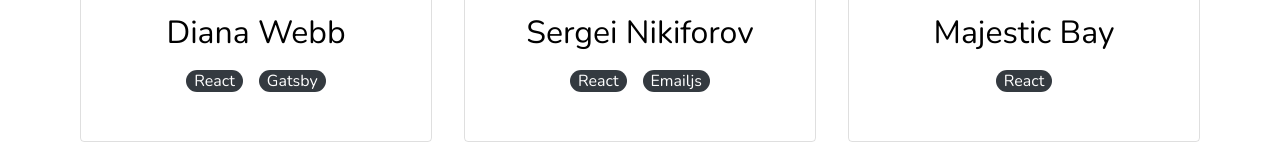
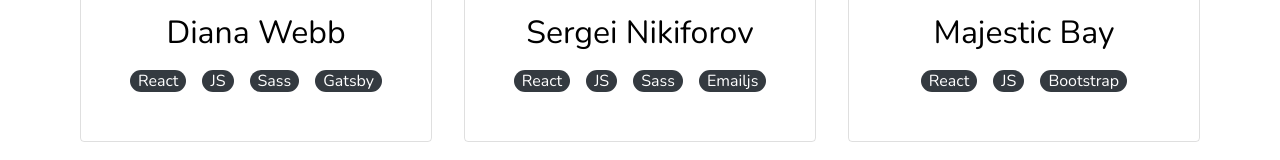
Before and after one commit to lyly2112/Portfolio2021, a React (Create React App) app: page / in a window 1280 px wide. Shown: the part 2605-2765 px from the top of the page. Built offline with nearby package versions, Linux system fonts and the light colour scheme.

Commit message:
Add tools to the icons in Portfolio component.

```diff
--- a/src/components/Portfolio.js
+++ b/src/components/Portfolio.js
@@ -23,6 +23,8 @@ function Portfolio() {
           <div className="portfolio__project-header">Diana Webb</div>
           <div className="portfolio__project-tools">
             <div className="portfolio__project-tool">React</div>
+            <div className="portfolio__project-tool">JS</div>
+            <div className="portfolio__project-tool">Sass</div>
             <div className="portfolio__project-tool">Gatsby</div>
           </div>
         </div>
@@ -37,6 +39,8 @@ function Portfolio() {
           <div className="portfolio__project-header">Sergei Nikiforov</div>
           <div className="portfolio__project-tools">
             <div className="portfolio__project-tool">React</div>
+            <div className="portfolio__project-tool">JS</div>
+            <div className="portfolio__project-tool">Sass</div>
             <div className="portfolio__project-tool">Emailjs</div>
           </div>
         </div>
@@ -51,6 +55,8 @@ function Portfolio() {
           <div className="portfolio__project-header">Majestic Bay</div>
           <div className="portfolio__project-tools">
             <div className="portfolio__project-tool">React</div>
+            <div className="portfolio__project-tool">JS</div>
+            <div className="portfolio__project-tool">Bootstrap</div>
           </div>
         </div>
 
```
